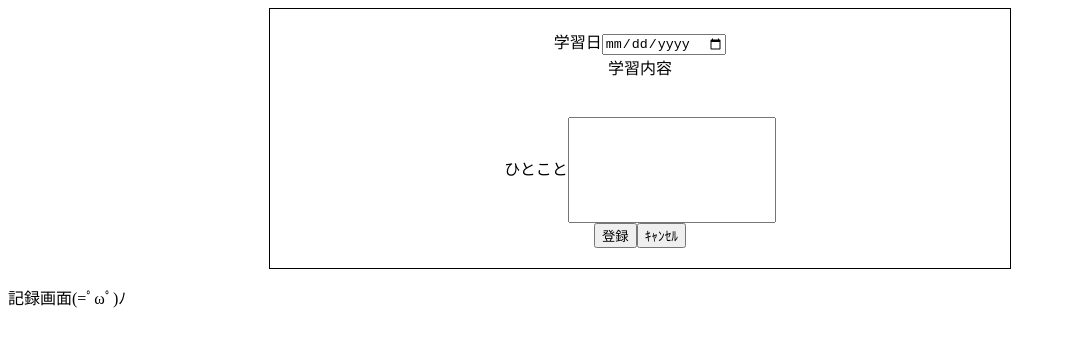
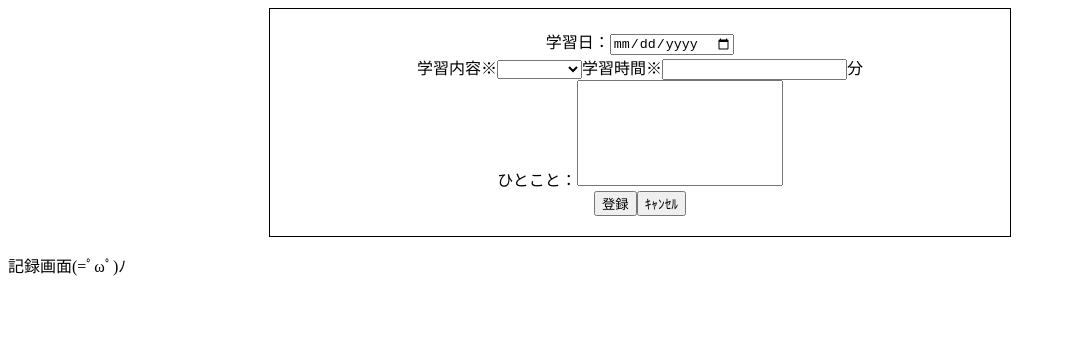
Before and after one commit to mshtwtnb0219/StudyGrass, a Vue app in the folder studygrass2/: page /register in a window 1280 px wide. Shown: the top 346 px of the page, without its empty margins (0-1066 px from the left). Built offline with nearby package versions, Linux system fonts and the light colour scheme.

Commit message:
firestoreの追加部分

```diff
--- a/studygrass2/src/components/GrassComponent.vue
+++ b/studygrass2/src/components/GrassComponent.vue
@@ -1,24 +1,38 @@
 <template>
     <!-- ヒートマップ -->
     <div id="heatmap">
-        <calendar-heatmap
-        :values="[
-            { date: '2024-1-1', count: 0 },
-            { date: '2024-1-2', count: 1 },
-            { date: '2024-1-3', count: 2 },
-            { date: '2024-1-4', count: 3 },
-            { date: '2024-1-5', count: 4 },
-            { date: '2024-1-6', count: 5 },
-            { date: '2024-1-7', count: 6 },
-        ]" :end-date="Date()"></calendar-heatmap>
+        <calendar-heatmap :values="heatmapData" :end-date="new Date()" :tooltip="true"></calendar-heatmap>
     </div>
 </template>
 
 <script setup>
 import { CalendarHeatmap } from 'vue3-calendar-heatmap'
+import { onMounted ,reactive} from 'vue'
+import { db } from '../main.js'
+import { collection, getDocs, query } from 'firebase/firestore';
 
+// ヒートマップのデータ
+const heatmapData = reactive([]);
+
+//ページが読み込まれたタイミングでfirestoreから値を取得する
+onMounted(async () => {
+
+    // //コレクションの参照を取
+    const q = query(collection(db, "record"));
+    //コレクション内の全てのドキュメントを取得
+    const querySnapshot = await getDocs(q);
+    querySnapshot.forEach((doc) => {
+
+        // 各値をコンソールに出力しておく
+        const data = doc.data();
+
+        heatmapData.push({ date: data.addDay, count: data.weight });
+        console.log('----ここまで----')
+
+
+    });
+});
 </script>
-
 <style>
 #heatmap {
     /* 文字サイズ */
--- a/studygrass2/src/components/HomeComponent.vue
+++ b/studygrass2/src/components/HomeComponent.vue
@@ -1,15 +1,15 @@
 <template>
-    <div class="record">
+    <!-- <div class="record">
         <RecordComponent></RecordComponent>
     </div>
-    <GrassComponent></GrassComponent>
-        <HistoryComponent></HistoryComponent>
 
+        <HistoryComponent></HistoryComponent> -->
+        <GrassComponent></GrassComponent>
 </template>
 
 <script setup>
-import HistoryComponent from './HistoryComponent.vue';
-import RecordComponent from './RecordComponent.vue';
+//import HistoryComponent from './HistoryComponent.vue';
+//import RecordComponent from './RecordComponent.vue';
 import GrassComponent from './GrassComponent.vue';
 
 
--- a/studygrass2/src/components/RegisterComponent.vue
+++ b/studygrass2/src/components/RegisterComponent.vue
@@ -2,29 +2,61 @@
 
     <div class="register">
         <form>
-            <label>学習日</label>
-            <input type="date">
+            <p v-if="errMsg">学習日・学習内容・学習時間を入力してください（＾ω＾）・・・</p>
+            <label>学習日：</label>
+            <input type="date" id="date" v-model="dateVal" required>
             <br>
-            <label>学習内容</label>
-            <option>
-
-            </option>
+            <label>学習内容※</label>
+            <select id="select" v-model="selectVal">
+                <option v-for="(value, label) in dorpdownOptions" :key="label" :value="value">{{ value }}</option>
+            </select>
+            <label>学習時間※</label>
+            <input type="number" id="number" min="1" v-model="numVal">
+            <span>分</span>
             <br>
-            <label>ひとこと</label>
-            <input type="text" class="scrollable-textarea">
+            <label>ひとこと：</label>
+            <textarea id="scrollable-textarea" v-model="textVal"></textarea>
         </form>
         <button @click="addData()">登録</button>
         <!-- ボタンを押したら router-linkを発動-->
         <button @click="transitionHome()">ｷｬﾝｾﾙ</button>
     </div>
-
     <p>記録画面(=ﾟωﾟ)ﾉ</p>
 
 </template>
 <script setup>
 import { useRouter } from 'vue-router'
-import {db} from '../main.js'
-import { collection,addDoc} from 'firebase/firestore';
+import { db } from '../main.js'
+import { collection, addDoc } from 'firebase/firestore'
+import { ref } from 'vue'
+import {timeCount } from '@/common/common.js'
+
+
+
+// 入力フォームのデータを保持するリアクティブな変数
+const dateVal = ref('');
+const selectVal = ref('');
+const numVal = ref('');
+const textVal = ref('');
+
+// 入力チェック用のフラグ
+const errMsg = ref(false);
+
+
+// selectOption(暫定)
+const dorpdownOptions = {
+    option1: 'java',
+    option2: 'html/css',
+    option3: 'javascript',
+    option4: 'php',
+    option5: 'springboot',
+    option6: 'AWS',
+    option7: 'Linux',
+    option8: 'Typescript',
+    option9: 'python',
+    option10: 'SQL'
+};
+
 
 
 // <script setup>でuseRouter()をインスタンス化する
@@ -35,23 +67,39 @@ function transitionHome() {
 }
 
 // 登録(DBにアクセスする)
-function addData() {
+async function addData() {
 
+    // 入力チェックをする
+    if (dateVal.value == "" || selectVal.value == "" || numVal.value == "") {
+        errMsg.value = true;
+        return;
+    }
+
+    // heatmapのcountを学習時間から判定する
+    const weight = timeCount(numVal.value);
+    // firestoreに保存するオブジェクトを作成する
     const value = {
-        id:1,
-        item:"java",
-        wight:1,
-        studyTime:60,
-        systemTime:Date()
+        addDay: dateVal.value,
+        item: selectVal.value,
+        studyTime: numVal.value,
+        weight: weight,
+        comment: textVal.value,
+        systemTime: Date(),
     };
 
-    addDoc(collection(db, "record"), value)
+    await addDoc(collection(db, "record"), value)
         .then((docRef) => {
             console.log("Document written with ID: ", docRef.id);
         })
         .catch((error) => {
             console.error("Error adding document: ", error);
         });
+
+    // 入力チェック用のフラグをfalseにする(チェック→正常の場合にエラーメッセージが残存するため)
+    errMsg.value = false;
+
+    // HomeComponetに遷移
+    router.push('/');
 
 }
 
@@ -72,7 +120,7 @@ function addData() {
 }
 
 /* スクロール可能なテキストエリアのスタイル */
-.scrollable-textarea {
+#scrollable-textarea {
     width: 200px;
     /* テキストエリアの幅 */
     height: 100px;
```
Lines whose indentation alone changed are shown as unchanged.
